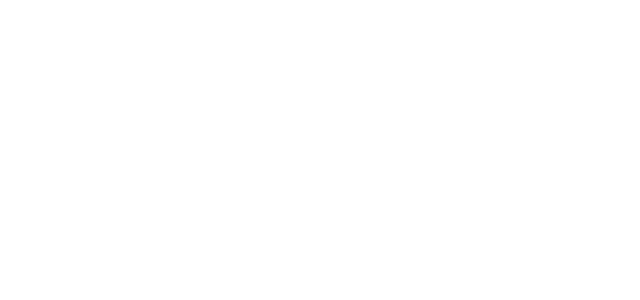
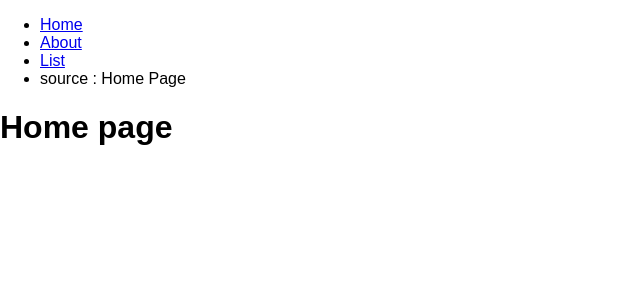
Before and after one commit to TonyYang9527/my-app, a React (Create React App) app: page / in a window 1280 px wide. Shown: the top 300 px of the page, without its empty margins (0-640 px from the left). Built offline with nearby package versions, Linux system fonts and the light colour scheme.

Commit message:
revert code

```diff
--- a/package.json
+++ b/package.json
@@ -5,6 +5,7 @@
   "dependencies": {
     "react": "^16.0.0",
     "react-dom": "^16.0.0",
+    "react-router": "^4.2.0",
     "react-router-dom": "^4.2.2",
     "react-scripts": "1.0.14"
   },
--- a/src/App.js
+++ b/src/App.js
@@ -12,7 +12,7 @@
     return (
      <Router>
       <div>
-        <Route exact path="/home" component={Home} />
+        <Route exact path="/" component={Home} />
         <Route path="/about" component={About} />
         <Route path="/list" component={List} />
       </div>
```
